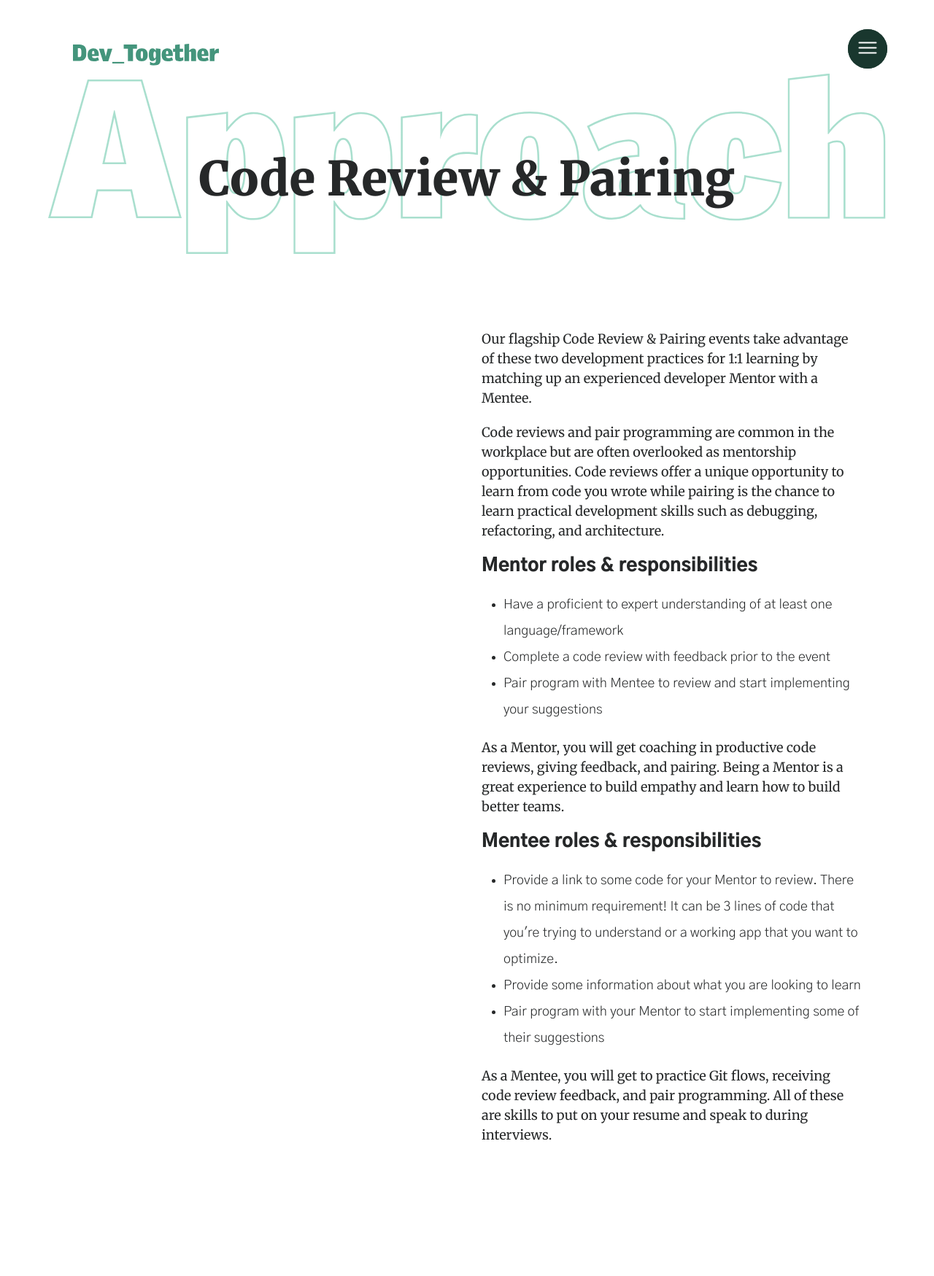
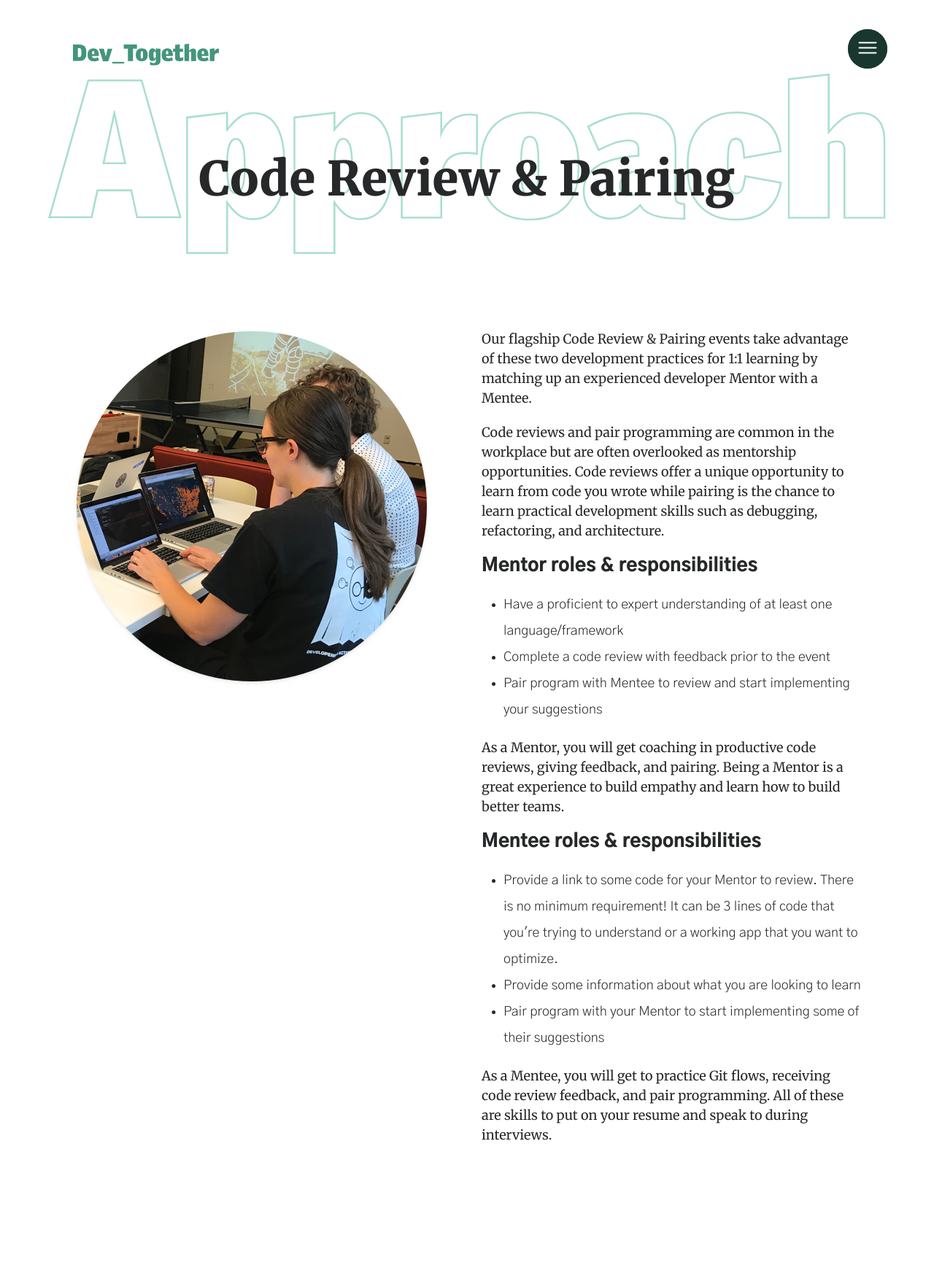
Before and after one commit to mercedesb/dev-together, a Jekyll site: the page built from docs/approach.html, in a window 1280 px wide. Shown: the whole page at 73% size. Built offline with Jekyll 4.4.1, drawn with Linux system fonts in a browser that asks for light colours; some web fonts are replaced.

Commit message:
added some images for who we are and approach

```diff
--- a/docs/_includes/who_we_are.html
+++ b/docs/_includes/who_we_are.html
@@ -8,6 +8,7 @@
       <p>We believe in in-person events that provide a personalized learning experience and move beyond syntax and the shiny new tech.</p>
     </div>
     <div class="GridItem GridItem--half">
+      <img class="Section-image" src="../assets/images/AugSitterCityEvent.jpg" alt="Some people pairing at the August 2018 Code Review & Pairing event" />
     </div>
   </div>
 </section>
--- a/docs/_sass/base/_content.scss
+++ b/docs/_sass/base/_content.scss
@@ -62,6 +62,10 @@ $column-gap: 40px;
     margin: $large-spacing 0 $base-spacing;
     z-index: 1;
   }
+
+  &-image {
+    margin-top: $large-spacing;
+  }
 }
 
 .BackgroundHeading {
--- a/docs/approach.html
+++ b/docs/approach.html
@@ -8,7 +8,7 @@ permalink: /approach/
   <h1 class="Section-heading">Code Review & Pairing</h1>
   <div class="Grid">
     <div class="GridItem GridItem--half">
-      <img src="" />
+      <img src="../assets/images/PairingAsMentorship.jpg" alt="A pair working together at an event" />
     </div>
     <div class="GridItem GridItem--half">
       <p>Our flagship Code Review & Pairing events take advantage of these two development practices for 1:1 learning by
```
Also changed, not shown: docs/assets/images/AugSitterCityEvent.jpg (added), docs/assets/images/PairingAsMentorship.jpg (added).
